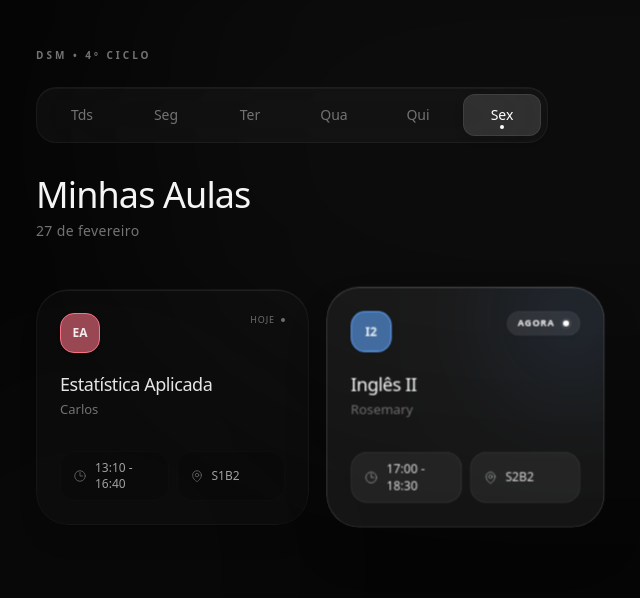
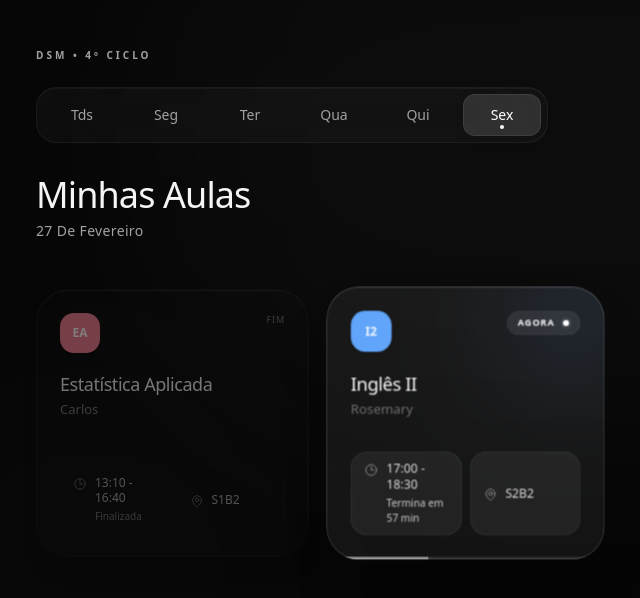
Before and after one commit to mrsaoc/dsm, a Next.js app: page / in a window 1280 px wide. Shown: the top 598 px of the page, without its empty margins (28-668 px from the left). Built offline with nearby package versions, Linux system fonts and the light colour scheme.

Commit message:
feat organic ux 2

```diff
--- a/app/page.tsx
+++ b/app/page.tsx
@@ -4,7 +4,7 @@ import { useEffect, useState } from "react";
 import { disciplinas, Disciplina } from "@/data/disciplinas";
 import { CourseCard } from "@/components/CourseCard";
 import { DriveDrawer } from "@/components/DriveDrawer";
-import { Coffee } from "lucide-react"; // Adicionamos um ícone para o estado vazio
+import { Coffee } from "lucide-react";
 
 const DIAS_SEMANA = [
     { id: 99, label: 'Tds' },
@@ -40,7 +40,7 @@ export default function Home() {
         setTimeout(() => {
             setDiaSelecionado(id);
             setIsTransitioning(false);
-        }, 300);
+        }, 300); // Sincronizado com a duração da animação Tailwind
     };
 
     const disciplinasDoDia = diaSelecionado === 99
@@ -51,7 +51,7 @@ export default function Home() {
 
     return (
         <main className="relative min-h-screen overflow-hidden bg-[#050505] px-6 py-12 md:px-12 selection:bg-white/20">
-            {/* LUZES AMBIENTES ESTILO APPLE (Mantidas do passo 1) */}
+            {/* LUZES AMBIENTES */}
             <div className="pointer-events-none absolute inset-0 flex justify-center">
                 <div className="absolute -top-[20%] w-[1000px] h-[600px] rounded-full bg-white/[0.03] blur-[120px]" />
                 <div className="absolute top-[40%] -left-[10%] w-[500px] h-[500px] rounded-full bg-white/[0.015] blur-[100px]" />
@@ -60,12 +60,12 @@ export default function Home() {
             <div className="relative mx-auto max-w-6xl z-10">
                 <header className="mb-12 flex flex-col gap-6">
                     <div className="flex items-center justify-between">
-                        <span className="text-[10px] font-semibold uppercase tracking-[0.3em] text-neutral-500">
+                        {/* UX: Contraste melhorado de neutral-500 para neutral-400 */}
+                        <span className="text-[10px] font-semibold uppercase tracking-[0.3em] text-neutral-400">
                             DSM • 4º Ciclo
                         </span>
                     </div>
 
-                    {/* NAVEGAÇÃO: Interações baseadas em Opacidade (Sem escalas robóticas) */}
                     <nav className="grid grid-cols-6 gap-1.5 bg-white/[0.03] p-1.5 rounded-[1.25rem] border border-white/[0.05] backdrop-blur-2xl max-w-md sm:max-w-lg shadow-[inset_0_1px_1px_rgba(255,255,255,0.05)]">
                         {DIAS_SEMANA.map((dia) => {
                             const isActive = diaSelecionado === dia.id;
@@ -77,17 +77,17 @@ export default function Home() {
                                     onClick={() => handleDiaChange(dia.id)}
                                     className={`
                                         relative py-2.5 rounded-xl text-[11px] sm:text-sm font-medium
-                                        transition-colors duration-500 ease-out cursor-pointer outline-none text-center
-                                        active:opacity-50 active:duration-0 /* O segredo do toque Apple: resposta instantânea no clique, retorno suave */
+                                        transition-all duration-300 ease-out cursor-pointer outline-none text-center
+                                        active:scale-[0.92] /* Affordance tátil melhorada */
                                         ${isActive
                                         ? 'bg-white/[0.12] text-white shadow-[0_2px_10px_rgba(0,0,0,0.2)] border border-white/[0.08]'
-                                        : 'text-neutral-500 hover:text-neutral-300 hover:bg-white/[0.04] border border-transparent'
+                                        : 'text-neutral-400 hover:text-neutral-200 hover:bg-white/[0.04] border border-transparent'
                                     }
                                     `}
                                 >
                                     {dia.label}
                                     {isRealToday && (
-                                        <span className={`absolute bottom-1.5 left-1/2 -translate-x-1/2 w-1 h-1 rounded-full transition-colors duration-500 ${isActive ? 'bg-white' : 'bg-neutral-700'}`} />
+                                        <span className={`absolute bottom-1.5 left-1/2 -translate-x-1/2 w-1 h-1 rounded-full transition-colors duration-500 ${isActive ? 'bg-white' : 'bg-neutral-500'}`} />
                                     )}
                                 </button>
                             );
@@ -99,20 +99,22 @@ export default function Home() {
                             <h1 className="text-3xl font-medium text-neutral-100 md:text-4xl tracking-tight">
                                 Minhas Aulas
                             </h1>
-                            <p className="text-sm text-neutral-500 font-light tracking-wide">{dataHoje}</p>
+                            {/* UX: Tabular-nums para a data não oscilar e contraste melhorado */}
+                            <p className="text-sm text-neutral-400 font-light tracking-wide capitalize tabular-nums">
+                                {dataHoje}
+                            </p>
                         </div>
                     </div>
                 </header>
 
-                <div className={`transition-all duration-500 ease-out ${isTransitioning ? 'opacity-0 translate-y-4 scale-[0.99]' : 'opacity-100 translate-y-0 scale-100'}`}>
+                <div className={`transition-all duration-300 ease-out ${isTransitioning ? 'opacity-0 translate-y-4 scale-[0.98]' : 'opacity-100 translate-y-0 scale-100'}`}>
                     {disciplinasDoDia.length === 0 ? (
-                        /* EMPTY STATE PREMIUM (Substitui aquela caixa de erro tracejada) */
                         <div className="flex flex-col items-center justify-center py-24 text-neutral-600 animate-in fade-in duration-1000">
                             <div className="w-16 h-16 mb-5 rounded-[1.25rem] bg-white/[0.02] border border-white/[0.05] flex items-center justify-center shadow-[inset_0_1px_1px_rgba(255,255,255,0.02)]">
-                                <Coffee className="w-6 h-6 opacity-40 text-neutral-400" strokeWidth={1.5} />
+                                <Coffee className="w-6 h-6 opacity-60 text-neutral-400" strokeWidth={1.5} />
                             </div>
                             <p className="text-sm font-medium tracking-wide text-neutral-300">Dia livre</p>
-                            <p className="text-[13px] font-light tracking-wide text-neutral-500 mt-1">Nenhuma aula programada para hoje.</p>
+                            <p className="text-[13px] font-light tracking-wide text-neutral-400 mt-1">Nenhuma aula programada para hoje.</p>
                         </div>
                     ) : (
                         <div className="grid grid-cols-1 gap-5 sm:grid-cols-2 lg:grid-cols-3 xl:grid-cols-4 auto-rows-fr">
--- a/components/CourseCard.tsx
+++ b/components/CourseCard.tsx
@@ -2,10 +2,10 @@ import { useEffect, useState } from 'react';
 import { Disciplina } from "@/data/disciplinas";
 
 const IconClock = () => (
-    <svg xmlns="http://www.w3.org/2000/svg" fill="none" viewBox="0 0 24 24" strokeWidth={1.5} stroke="currentColor" className="w-3.5 h-3.5 opacity-60 flex-shrink-0"><path strokeLinecap="round" strokeLinejoin="round" d="M12 6v6h4.5m4.5 0a9 9 0 1 1-18 0 9 9 0 0 1 18 0Z" /></svg>
+    <svg xmlns="http://www.w3.org/2000/svg" fill="none" viewBox="0 0 24 24" strokeWidth={1.5} stroke="currentColor" className="w-3.5 h-3.5 opacity-60 flex-shrink-0 mt-0.5"><path strokeLinecap="round" strokeLinejoin="round" d="M12 6v6h4.5m4.5 0a9 9 0 1 1-18 0 9 9 0 0 1 18 0Z" /></svg>
 );
 const IconMap = () => (
-    <svg xmlns="http://www.w3.org/2000/svg" fill="none" viewBox="0 0 24 24" strokeWidth={1.5} stroke="currentColor" className="w-3.5 h-3.5 opacity-60 flex-shrink-0"><path strokeLinecap="round" strokeLinejoin="round" d="M15 10.5a3 3 0 1 1-6 0 3 3 0 0 1 6 0Z" /><path strokeLinecap="round" strokeLinejoin="round" d="M19.5 10.5c0 7.142-7.5 11.25-7.5 11.25S4.5 17.642 4.5 10.5a7.5 7.5 0 1 1 15 0Z" /></svg>
+    <svg xmlns="http://www.w3.org/2000/svg" fill="none" viewBox="0 0 24 24" strokeWidth={1.5} stroke="currentColor" className="w-3.5 h-3.5 opacity-60 flex-shrink-0 mt-0.5"><path strokeLinecap="round" strokeLinejoin="round" d="M15 10.5a3 3 0 1 1-6 0 3 3 0 0 1 6 0Z" /><path strokeLinecap="round" strokeLinejoin="round" d="M19.5 10.5c0 7.142-7.5 11.25-7.5 11.25S4.5 17.642 4.5 10.5a7.5 7.5 0 1 1 15 0Z" /></svg>
 );
 
 interface Props {
@@ -15,7 +15,13 @@ interface Props {
 }
 
 export function CourseCard({ data, isToday, onClick }: Props) {
-    const [status, setStatus] = useState<'other' | 'today' | 'live'>('other');
+    const [status, setStatus] = useState<'other' | 'today' | 'live' | 'finished'>('other');
+    const [progress, setProgress] = useState(0);
+    const [timeContext, setTimeContext] = useState<string>('');
+
+    // UX: Separação inteligente de múltiplas salas e horários
+    const salas = data.sala.split('-').map(s => s.trim());
+    const horarios = data.horarios.split(/,| e /).map(h => h.trim());
 
     useEffect(() => {
         if (!isToday) {
@@ -26,7 +32,8 @@ export function CourseCard({ data, isToday, onClick }: Props) {
         const checkStatus = () => {
             const agora = new Date();
             const tempoAtual = agora.getHours() * 60 + agora.getMinutes();
-            const [inicioStr, fimStr] = data.horarios.split('-');
+            const horarioPrincipal = horarios[0];
+            const [inicioStr, fimStr] = horarioPrincipal.split('-');
 
             try {
                 const [hInicio, mInicio] = inicioStr.trim().split(':').map(Number);
@@ -34,8 +41,34 @@ export function CourseCard({ data, isToday, onClick }: Props) {
                 const tempoInicio = hInicio * 60 + mInicio;
                 const tempoFim = hFim * 60 + mFim;
 
-                if (tempoAtual >= tempoInicio && tempoAtual <= tempoFim) setStatus('live');
-                else setStatus('today');
+                if (tempoAtual > tempoFim) {
+                    setStatus('finished');
+                    setProgress(100);
+                    setTimeContext('Finalizada');
+                } else if (tempoAtual >= tempoInicio && tempoAtual <= tempoFim) {
+                    setStatus('live');
+
+                    const tempoTotal = tempoFim - tempoInicio;
+                    const decorrido = tempoAtual - tempoInicio;
+                    const percentagem = Math.min(Math.max((decorrido / tempoTotal) * 100, 0), 100);
+                    setProgress(percentagem);
+
+                    const restantes = tempoFim - tempoAtual;
+                    const hRest = Math.floor(restantes / 60);
+                    const mRest = restantes % 60;
+                    setTimeContext(hRest > 0 ? `Termina em ${hRest}h ${mRest}m` : `Termina em ${mRest} min`);
+                } else {
+                    setStatus('today');
+
+                    const paraComecar = tempoInicio - tempoAtual;
+                    if (paraComecar > 0 && paraComecar <= 120) {
+                        const hRest = Math.floor(paraComecar / 60);
+                        const mRest = paraComecar % 60;
+                        setTimeContext(hRest > 0 ? `Começa em ${hRest}h ${mRest}m` : `Começa em ${mRest} min`);
+                    } else {
+                        setTimeContext('');
+                    }
+                }
             } catch (e) {
                 setStatus('today');
             }
@@ -43,6 +76,8 @@ export function CourseCard({ data, isToday, onClick }: Props) {
 
         checkStatus();
         const interval = setInterval(checkStatus, 60000);
+
+        // CORREÇÃO AQUI: Apenas isToday e data.horarios
         return () => clearInterval(interval);
     }, [isToday, data.horarios]);
 
@@ -51,26 +86,24 @@ export function CourseCard({ data, isToday, onClick }: Props) {
             onClick={onClick}
             className={`
                 group relative flex text-left h-full flex-col w-full overflow-hidden rounded-[2rem] p-6
-                transition-all duration-700 ease-out cursor-pointer active:scale-[0.97]
+                transition-all duration-700 ease-out cursor-pointer active:scale-[0.96] active:duration-75
                 ${status === 'live' ? 'scale-[1.02] shadow-2xl z-20' : 'hover:-translate-y-1 shadow-xl'}
+                ${status === 'finished' ? 'opacity-50 hover:opacity-100 grayscale-[20%]' : 'opacity-100'}
             `}
         >
-            {/* 1. CAMADA DE FUNDO (APPLE LIQUID GLASS) */}
+            {/* 1. CAMADA DE FUNDO */}
             <div className={`
                 absolute inset-0 transition-all duration-700 ease-out backdrop-blur-2xl
                 ${status === 'live' ? 'bg-white/[0.06]' : 'bg-white/[0.02] group-hover:bg-white/[0.04]'}
             `} />
 
-            {/* 2. BORDAS E REFLEXOS INTERNOS (O segredo do polimento) */}
+            {/* 2. BORDAS E REFLEXOS INTERNOS */}
             <div className={`
                 absolute inset-0 rounded-[2rem] border transition-colors duration-700 ease-out
                 ${status === 'live' ? 'border-white/[0.15]' : 'border-white/[0.04] group-hover:border-white/[0.08]'}
-            `} style={{
-                // Reflexo interno de luz no topo do vidro
-                boxShadow: 'inset 0 1px 1px rgba(255, 255, 255, 0.08)'
-            }}/>
+            `} style={{ boxShadow: 'inset 0 1px 1px rgba(255, 255, 255, 0.08)' }}/>
 
-            {/* 3. LUZ AMBIENTE DA MATÉRIA (Muito sutil, sem explodir neon) */}
+            {/* 3. LUZ AMBIENTE DA MATÉRIA */}
             <div
                 className={`
                     absolute -right-8 -top-8 h-32 w-32 rounded-full blur-[50px] transition-opacity duration-1000 mix-blend-screen
@@ -82,11 +115,11 @@ export function CourseCard({ data, isToday, onClick }: Props) {
             {/* 4. CONTEÚDO */}
             <div className="relative z-10 flex flex-col h-full w-full">
                 <div className="flex items-start justify-between mb-5">
+                    {/* ÍCONE DA MATÉRIA: Cor sólida, sem bordas */}
                     <div
                         className="flex h-10 w-10 items-center justify-center rounded-[14px] text-xs font-semibold text-white/90 shadow-sm transition-transform duration-700 ease-out group-hover:scale-105"
                         style={{
-                            backgroundColor: `${data.cor}99`, // Cor semi-transparente
-                            border: `1px solid ${data.cor}`
+                            backgroundColor: data.cor
                         }}
                     >
                         {data.id}
@@ -109,6 +142,11 @@ export function CourseCard({ data, isToday, onClick }: Props) {
                                 <div className="h-1 w-1 rounded-full bg-white" />
                             </div>
                         )}
+                        {status === 'finished' && (
+                            <div className="flex items-center gap-1.5 opacity-40">
+                                <span className="text-[9px] font-medium text-white uppercase tracking-widest">Fim</span>
+                            </div>
+                        )}
                     </div>
                 </div>
 
@@ -125,23 +163,62 @@ export function CourseCard({ data, isToday, onClick }: Props) {
                 </div>
 
                 <div className="mt-auto grid grid-cols-2 gap-2">
+                    {/* PÍLULA DE HORÁRIO COM EMPILHAMENTO / QUEBRA SUAVE */}
                     <div className={`
-                        flex min-h-[40px] items-center gap-2 rounded-2xl px-3 py-2 text-xs font-light border transition-colors duration-500
+                        flex min-h-[40px] flex-col justify-center rounded-2xl px-3 py-2 border transition-colors duration-500 overflow-hidden min-w-0
                         ${status === 'live' ? 'bg-white/[0.06] border-white/[0.08] text-neutral-200' : 'bg-black/20 border-white/[0.02] text-neutral-400 group-hover:border-white/[0.05]'}
                     `}>
-                        <IconClock />
-                        <span>{data.horarios}</span>
+                        <div className="flex items-start gap-2">
+                            <IconClock />
+                            <div className="flex flex-col min-w-0 flex-1 justify-center">
+                                {horarios.map((horario, index) => (
+                                    <span
+                                        key={index}
+                                        className={`tabular-nums break-words ${horarios.length > 1 ? 'text-[10px] sm:text-[11px] leading-[14px]' : 'text-[11px] sm:text-xs font-light leading-tight'}`}
+                                    >
+                                        {horario}
+                                    </span>
+                                ))}
+                            </div>
+                        </div>
+                        {timeContext && (
+                            <span className={`text-[9px] sm:text-[10px] mt-1 ml-[22px] font-medium tabular-nums ${status === 'live' ? 'text-white/80' : 'text-white/40'}`}>
+                                {timeContext}
+                            </span>
+                        )}
                     </div>
 
+                    {/* PÍLULA DE SALA COM EMPILHAMENTO INTELIGENTE */}
                     <div className={`
-                        flex min-h-[40px] items-center gap-2 rounded-2xl px-3 py-2 text-xs font-light border transition-colors duration-500
+                        flex min-h-[40px] flex-col justify-center rounded-2xl px-3 py-2 border transition-colors duration-500 overflow-hidden min-w-0
                         ${status === 'live' ? 'bg-white/[0.06] border-white/[0.08] text-neutral-200' : 'bg-black/20 border-white/[0.02] text-neutral-400 group-hover:border-white/[0.05]'}
                     `}>
-                        <IconMap />
-                        <span className="truncate">{data.sala}</span>
+                        <div className="flex items-start gap-2">
+                            <IconMap />
+                            <div className="flex flex-col min-w-0 flex-1 justify-center">
+                                {salas.map((sala, index) => (
+                                    <span
+                                        key={index}
+                                        className={`break-words ${salas.length > 1 ? 'text-[10px] sm:text-[11px] leading-[14px]' : 'text-[11px] sm:text-xs font-light leading-tight'}`}
+                                    >
+                                        {sala}
+                                    </span>
+                                ))}
+                            </div>
+                        </div>
                     </div>
                 </div>
             </div>
+
+            {/* 5. BARRA DE PROGRESSO EM TEMPO REAL */}
+            {status === 'live' && (
+                <div className="absolute bottom-0 left-0 h-[3px] w-full bg-white/10 overflow-hidden">
+                    <div
+                        className="h-full bg-white/50 shadow-[0_0_10px_rgba(255,255,255,0.5)] transition-all duration-[60000ms] ease-linear"
+                        style={{ width: `${progress}%` }}
+                    />
+                </div>
+            )}
         </button>
     );
 }
--- a/data/disciplinas.ts
+++ b/data/disciplinas.ts
@@ -80,4 +80,5 @@ export const disciplinas: Disciplina[] = [
         cor: "#60A5FA", // Azul Céu
         linkDrive: "https://drive.google.com/drive/folders/1TDBQWckKLJCVhsY78yTvy12l_ttIhffI?usp=drive_link",
     },
+
 ];
```
Also changed, not shown: components/DriveDrawer.tsx (+141 -50 lines).
